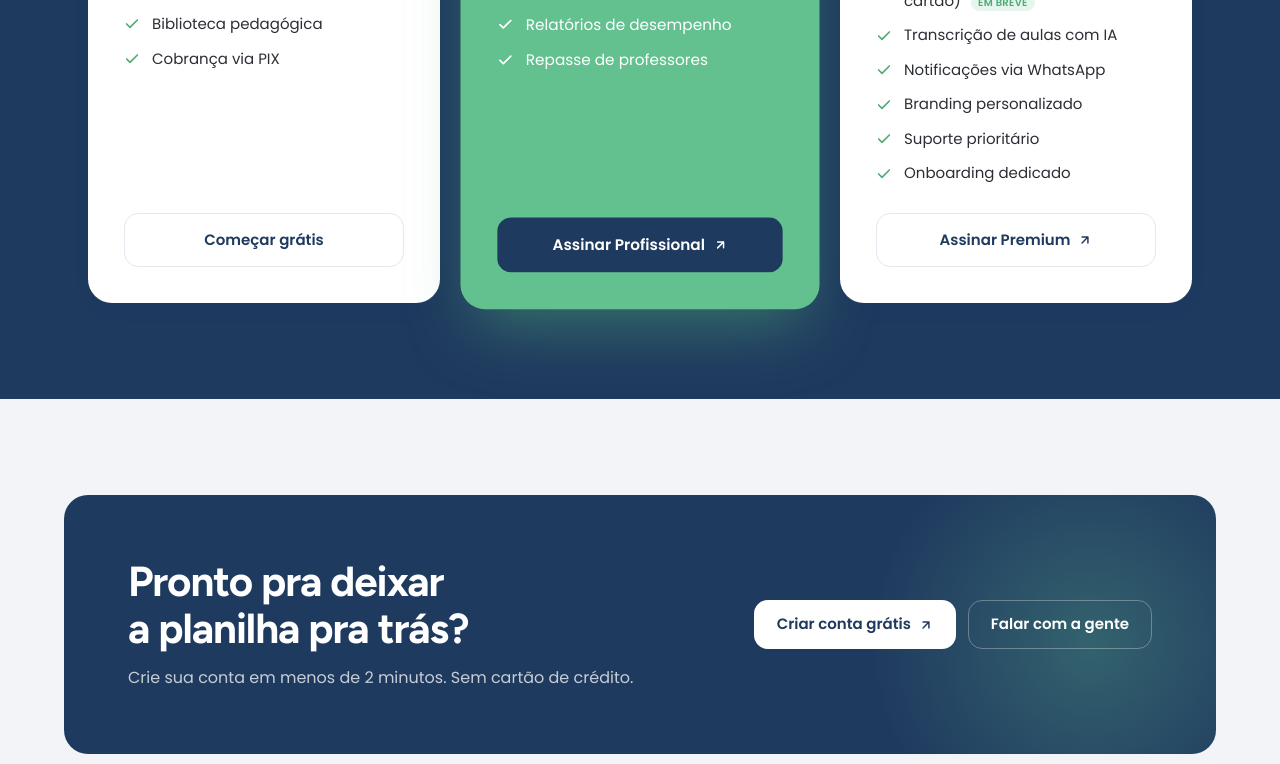
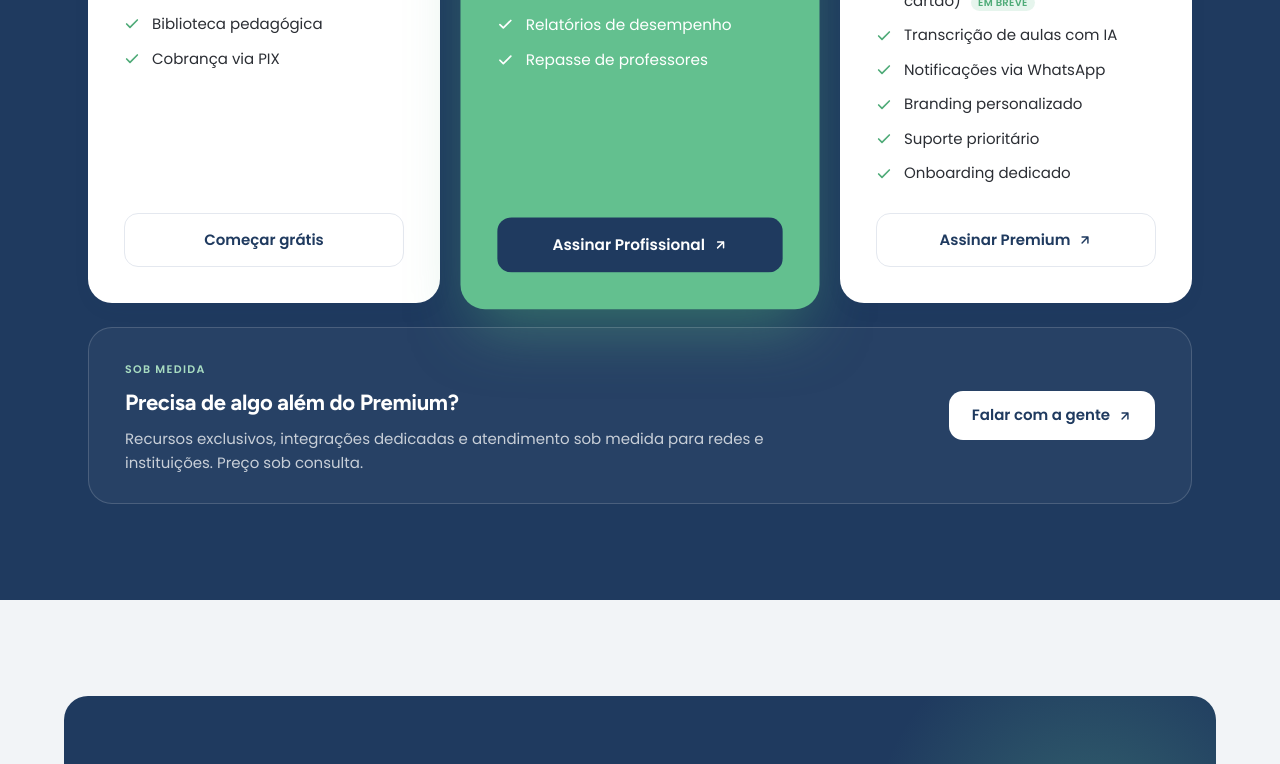
Before and after one commit to Pump-Tecnologia/Sonorum, a Next.js app: page / in a window 1280 px wide. Shown: the part 2711-3475 px from the top of the page. Built offline with nearby package versions, Linux system fonts and the light colour scheme.

Commit message:
feat(landing): adiciona faixa "Sob medida" (plano sob consulta) nos planos
Faixa horizontal abaixo dos 3 cards levando ao contato comercial (WhatsApp),
sem checkout self-service. Posiciona o tier exclusivo acima do Premium sem
espremer o grid de 3 colunas.

```diff
--- a/components/marketing/Pricing.tsx
+++ b/components/marketing/Pricing.tsx
@@ -7,6 +7,13 @@ import styles from '@/components/marketing/marketing.module.css'
 // pagamento (checkout do plano), sem passar por tela de planos de novo.
 function subscribeLink(plan: 'professional' | 'premium'): string {
   return `/register?plan=${plan}`
+}
+
+// Plano sob medida não tem auto-serviço: leva ao contato comercial (WhatsApp).
+function customPlanContactLink(): string {
+  const number = process.env.NEXT_PUBLIC_WHATSAPP_SALES_NUMBER ?? ''
+  const message = encodeURIComponent('Olá! Tenho interesse em um plano sob medida do Sonorum.')
+  return `https://wa.me/${number}?text=${message}`
 }
 
 export function Pricing() {
@@ -100,6 +107,27 @@ export function Pricing() {
             </Link>
           </div>
         </div>
+
+        {/* Plano sob medida — sem auto-serviço, leva ao contato comercial */}
+        <div className={styles.planCustom}>
+          <div className={styles.planCustomText}>
+            <span className={styles.planCustomTag}>Sob medida</span>
+            <h3>Precisa de algo além do Premium?</h3>
+            <p>
+              Recursos exclusivos, integrações dedicadas e atendimento sob medida para redes e
+              instituições. Preço sob consulta.
+            </p>
+          </div>
+          <a
+            href={customPlanContactLink()}
+            target="_blank"
+            rel="noopener noreferrer"
+            className={`${styles.btn} ${styles.btnDark}`}
+          >
+            Falar com a gente
+            <IconArrow />
+          </a>
+        </div>
       </div>
     </section>
   )
--- a/components/marketing/marketing.module.css
+++ b/components/marketing/marketing.module.css
@@ -891,6 +891,54 @@
 }
 .planCtaPrimary:hover { background: var(--ds-ink-deep); }
 
+/* Plano sob medida — faixa abaixo dos 3 cards, sobre o fundo escuro da seção */
+.planCustom {
+  position: relative;
+  margin-top: 1.5rem;
+  display: flex;
+  flex-direction: column;
+  align-items: flex-start;
+  justify-content: space-between;
+  gap: 1.25rem;
+  padding: 1.75rem;
+  border-radius: var(--r-xl);
+  border: 1px solid rgb(255 255 255 / 0.16);
+  background: rgb(255 255 255 / 0.04);
+}
+@media (min-width: 768px) {
+  .planCustom {
+    flex-direction: row;
+    align-items: center;
+    gap: 2rem;
+    padding: 1.75rem 2.25rem;
+  }
+}
+.planCustomTag {
+  display: inline-block;
+  font-family: var(--font-body);
+  font-size: 0.6875rem;
+  font-weight: 700;
+  text-transform: uppercase;
+  letter-spacing: 0.12em;
+  color: var(--ds-green-soft);
+  margin-bottom: 0.5rem;
+}
+.planCustomText h3 {
+  font-family: var(--font-display);
+  font-size: 1.375rem;
+  font-weight: 700;
+  letter-spacing: -0.015em;
+  color: #fff;
+}
+.planCustomText p {
+  margin-top: 0.5rem;
+  max-width: 42rem;
+  font-size: 0.9375rem;
+  line-height: 1.6;
+  color: color-mix(in oklab, #fff 75%, transparent);
+}
+.planCustom .btn { flex-shrink: 0; }
+
 /* ── CTA final ───────────────────────────────────────────────────────────── */
 .ctaSection { padding-block: 6rem; background: var(--ds-canvas); }
 .ctaInner {
```
